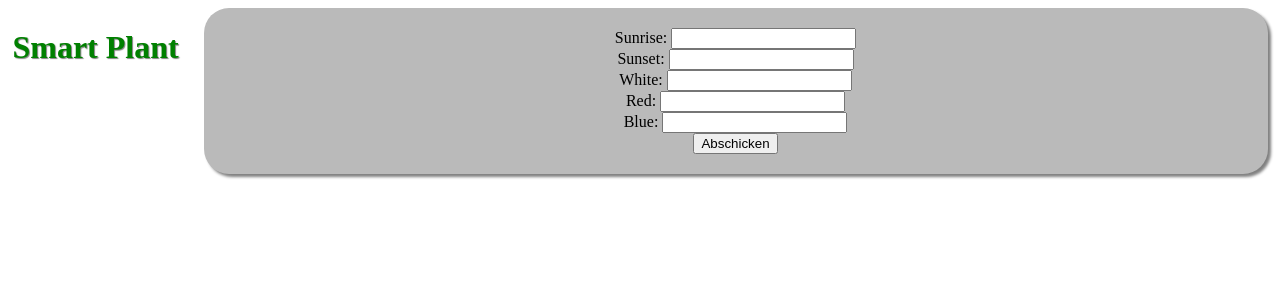
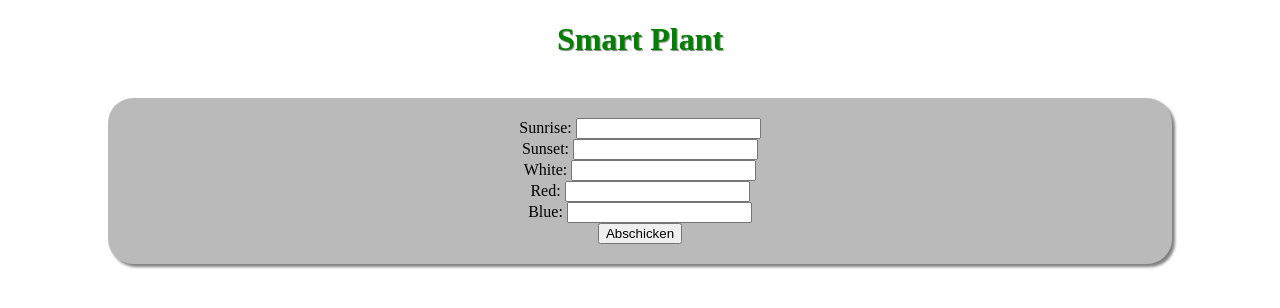
Before and after one commit to maximilian-lewald/SmartPlant, a Flask app: page / in a window 1280 px wide. Shown: the top 308 px of the page. Run offline with Flask 2, Linux system fonts and the light colour scheme.

Commit message:
Fix header

```diff
--- a/static/style.css
+++ b/static/style.css
@@ -1,9 +1,7 @@
 body {
     text-align: center;
-    text-align: -webkit-center;
     margin-left: auto;
     margin-right: auto;
-    display:flex;
     justify-content:center;
 }
 
```
